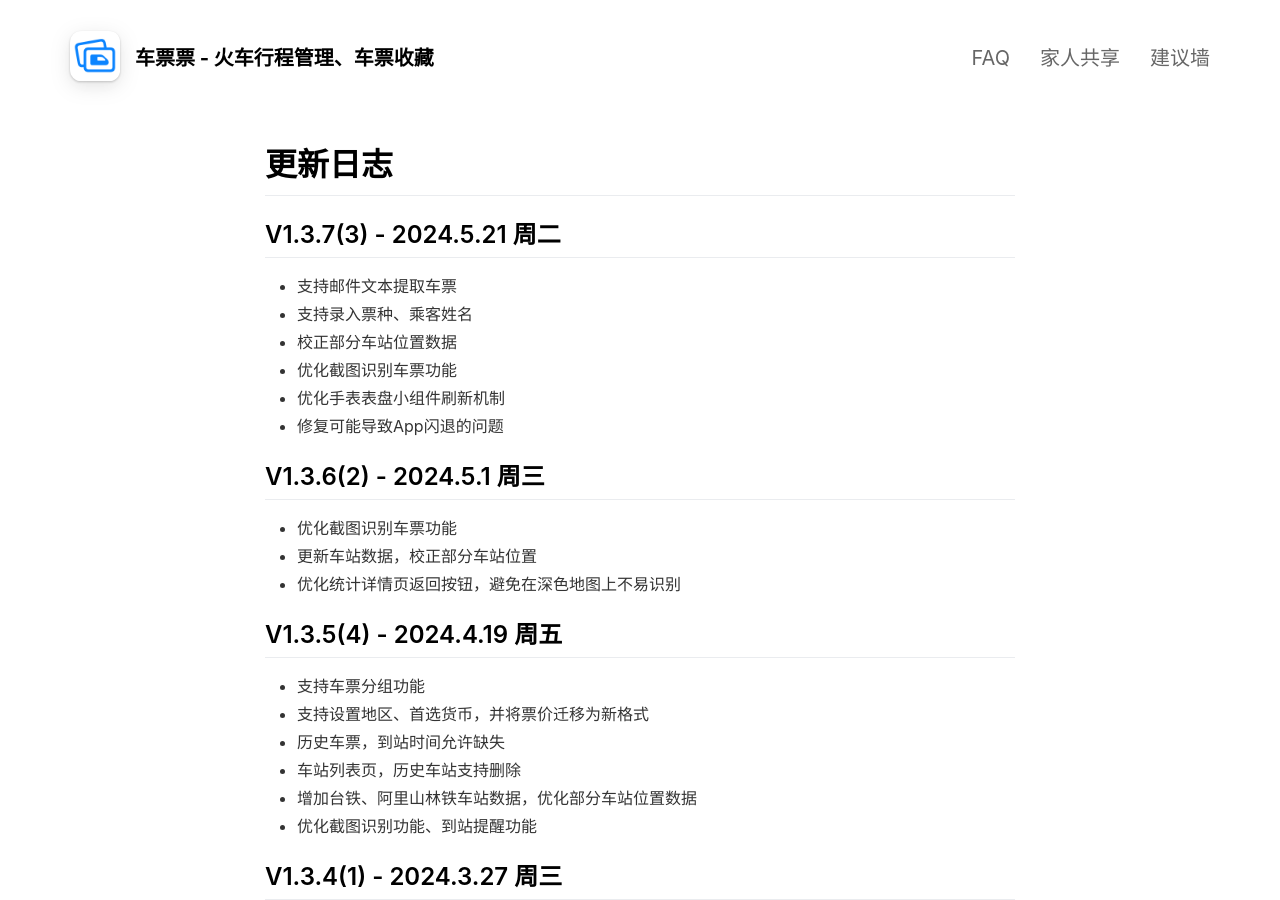
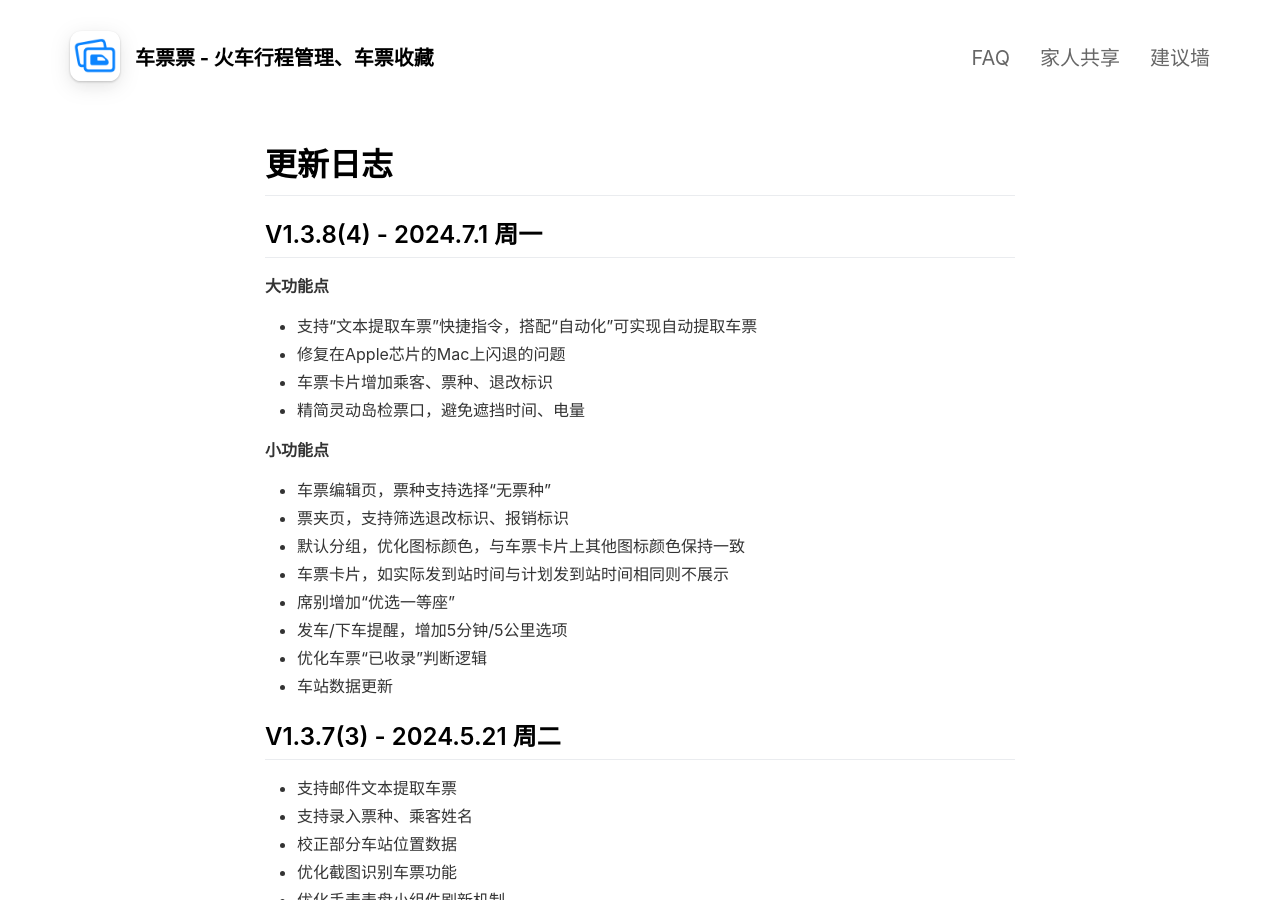
Before and after one commit to app-thedafeige/cpp, a Jekyll site: the page built from _pages/changelog.md, in a window 1280 px wide and 900 px high. Built offline with Jekyll 4.4.1, drawn with Linux system fonts in a browser that asks for light colours; nearby versions of some CDN libraries.

Commit message:
更新文本提取车票自动化配置文档，增加邮件自定义规则的说明；更新changelog

```diff
--- a/_pages/changelog.md
+++ b/_pages/changelog.md
@@ -6,6 +6,24 @@ order: 7
 ---
 
 # 更新日志
+
+## V1.3.8(4) - 2024.7.1 周一
+
+**大功能点**
+* 支持“文本提取车票”快捷指令，搭配“自动化”可实现自动提取车票
+* 修复在Apple芯片的Mac上闪退的问题
+* 车票卡片增加乘客、票种、退改标识
+* 精简灵动岛检票口，避免遮挡时间、电量
+
+**小功能点**
+* 车票编辑页，票种支持选择“无票种”
+* 票夹页，支持筛选退改标识、报销标识
+* 默认分组，优化图标颜色，与车票卡片上其他图标颜色保持一致
+* 车票卡片，如实际发到站时间与计划发到站时间相同则不展示
+* 席别增加“优选一等座”
+* 发车/下车提醒，增加5分钟/5公里选项
+* 优化车票“已收录”判断逻辑
+* 车站数据更新
 
 ## V1.3.7(3) - 2024.5.21 周二
 
```
Also changed, not shown: _pages/texttoticketautomation.md (+3 -1 lines).
